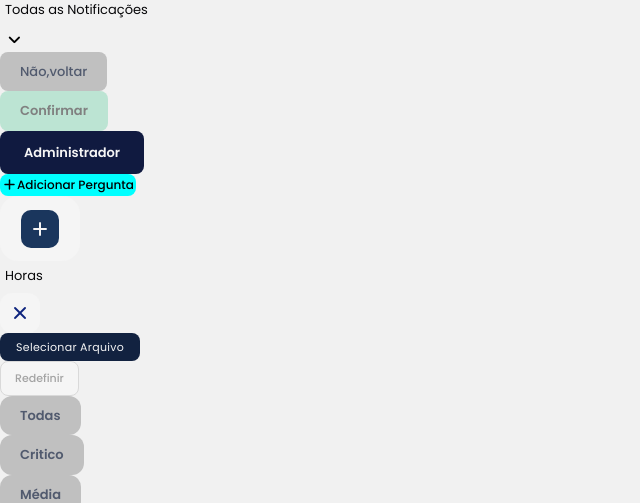
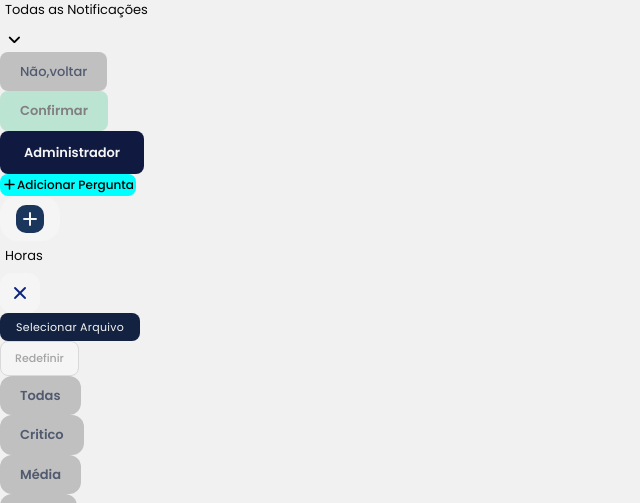
Before and after one commit to FabricaDeSoftwareHubAcademy/CiberReport, a PHP site: page /PAGES/clientes/botoes.html in a window 1280 px wide. Shown: the part 283-786 px from the top of the page, without its empty margins (0-640 px from the left). Run offline with PHP 8.4, Linux system fonts and the light colour scheme; some libraries are stand-ins or nearby versions.

Commit message:
style(clientes):ajuste html e css botão

```diff
--- a/PAGES/clientes/botoes.css
+++ b/PAGES/clientes/botoes.css
@@ -249,8 +249,8 @@
     display: flex;
     align-items: center;
     justify-content: center;
-    width: 80px;
-    height: 65px;
+    width: 60px;
+    height: 45px;
     background-color:var(--cor-branco-primario);
     border: none;
     border-radius: 18px;
@@ -261,15 +261,15 @@
     display: flex;
     align-items: center;
     justify-content: center;
-    width: 38px;
-    height: 38px;
+    width: 28px;
+    height: 28px;
     background-color: #1a365d;
     border-radius: 10px;
     color: var(--cor-branco-primario);
     font-size: 16px;
 }
 .btn-adicionar-quadrado:active {
-    transform: scale(0.98);
+    transform: scale(0.78);
 }
 
 
--- a/PAGES/clientes/botoes.html
+++ b/PAGES/clientes/botoes.html
@@ -83,14 +83,7 @@
             <button class="btn-login">Login</button>
             <button class="btn-esqueceu-senha">Forgot Password?</button>
             <button class="btn-visualizar-senha"></button>
-            <!-- Botão de ativo e inativo e botão checklist -->
-            <!-- Botão de checklist -->
 
-            <!-- Opção de Botão para cadastro -->
-            <button class="btn-cadastrar-checklist">
-                <span class="icon-plus"><i class="fa-solid fa-plus"></i></span>
-                Cadastrar Checklist
-            </button>
 
 
 
@@ -113,6 +106,12 @@
             </label>
 
 
+            <!-- Opção de Botão para cadastro -->
+            <button class="btn-cadastrar-checklist">
+                <span class="icon-plus"><i class="fa-solid fa-plus"></i></span>
+                Cadastrar Checklist
+            </button>
+
 
         </div>
     </div>
```
